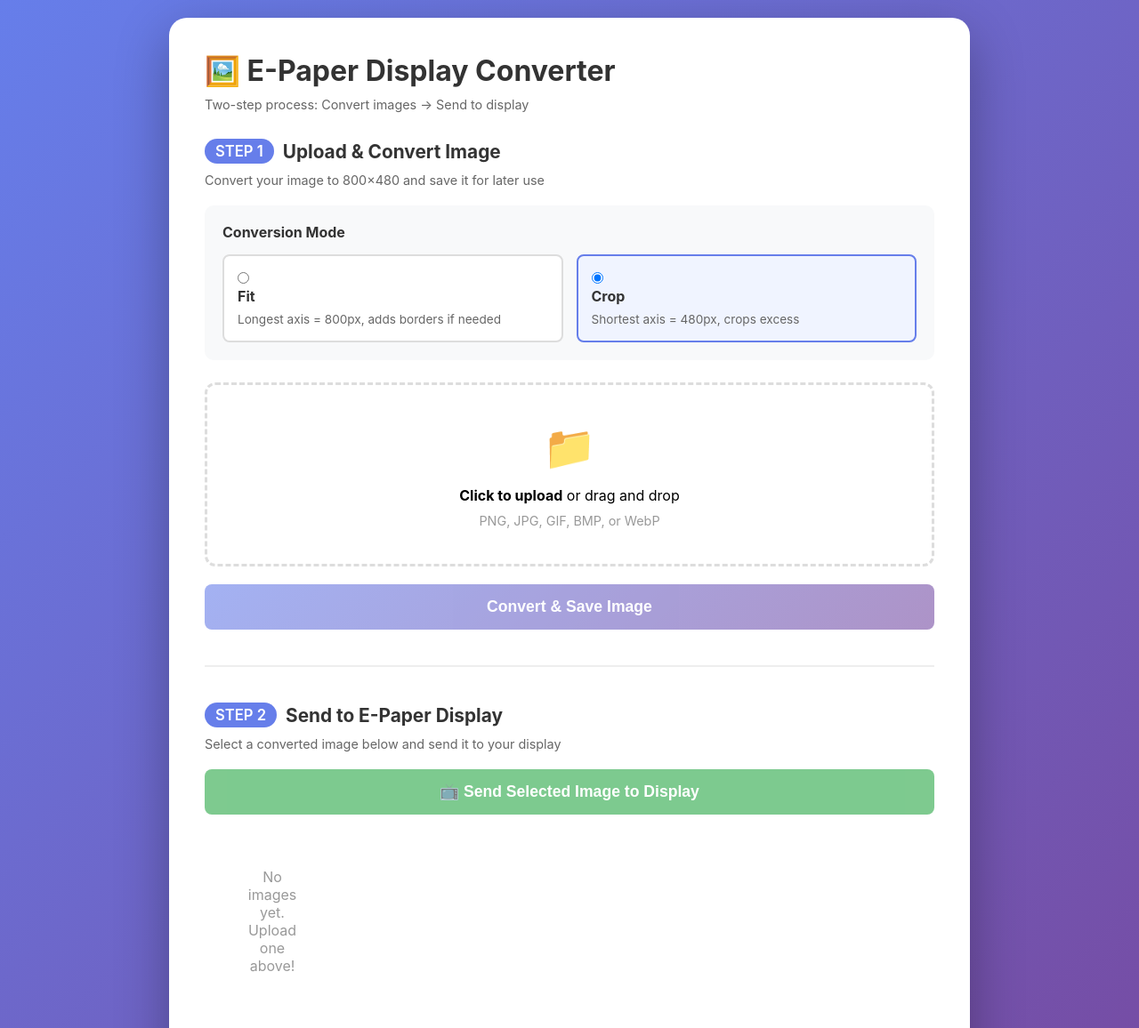
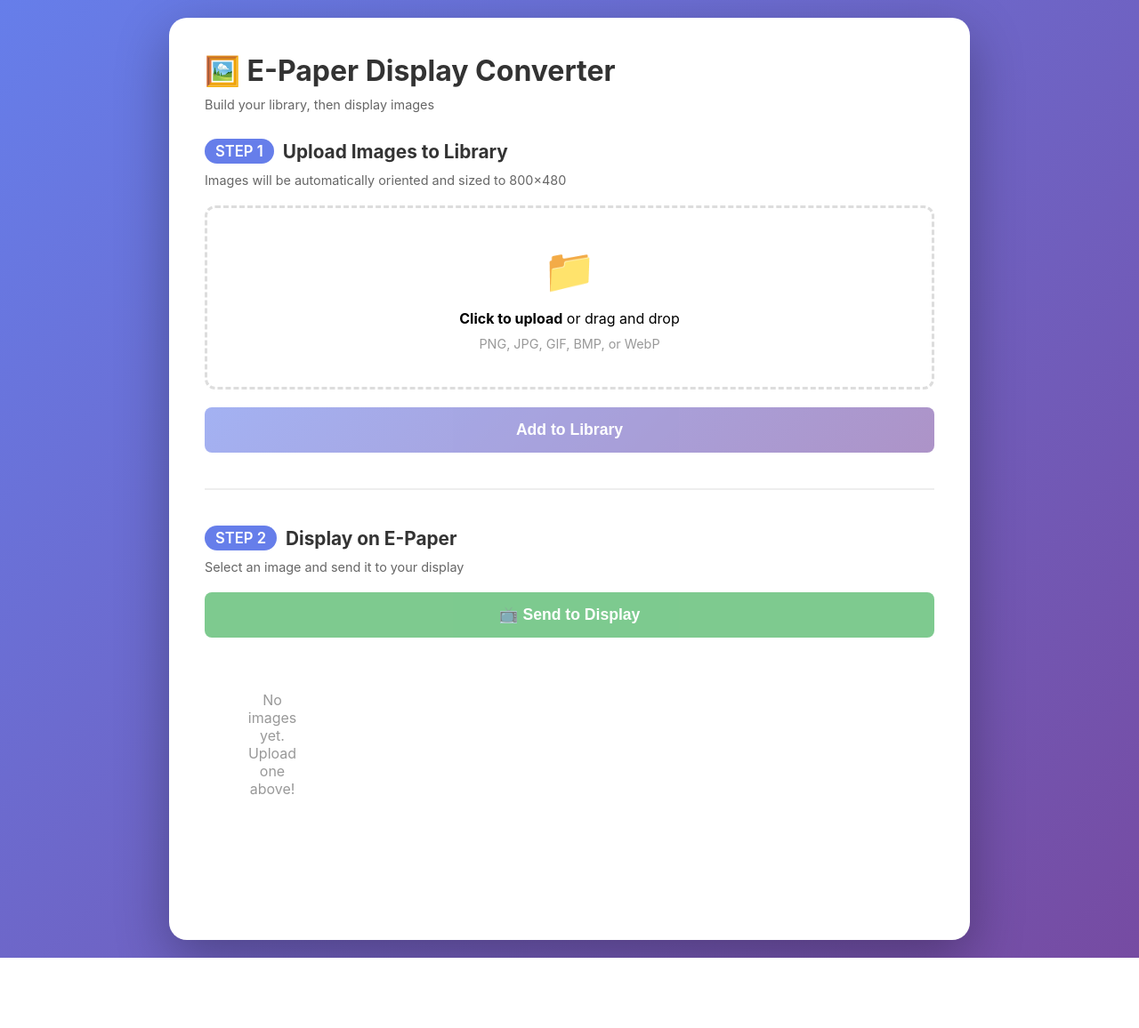
Before and after one commit to dsackr/eframe, a Flask app: page / in a window 1280 px wide. Shown: the top 1156 px of the page at 89% size. After the commit the page ends 1077 px from the top, so only its background shows below. Run offline with Flask 3, Linux system fonts and the light colour scheme; data that the repository does not hold is empty; some libraries are stand-ins or nearby versions.

Commit message:
Update index.html

```diff
--- a/templates/index.html
+++ b/templates/index.html
@@ -62,59 +62,6 @@
             color: #666;
             margin-bottom: 20px;
             font-size: 0.9em;
-        }
-
-        .mode-selector {
-            margin-bottom: 25px;
-            padding: 20px;
-            background: #f8f9fa;
-            border-radius: 10px;
-        }
-
-        .mode-selector h3 {
-            margin-bottom: 15px;
-            color: #333;
-            font-size: 1em;
-        }
-
-        .mode-options {
-            display: flex;
-            gap: 15px;
-        }
-
-        .mode-option {
-            flex: 1;
-            padding: 15px;
-            border: 2px solid #ddd;
-            border-radius: 8px;
-            cursor: pointer;
-            transition: all 0.3s;
-            background: white;
-        }
-
-        .mode-option:hover {
-            border-color: #667eea;
-            transform: translateY(-2px);
-        }
-
-        .mode-option.selected {
-            border-color: #667eea;
-            background: #f0f4ff;
-        }
-
-        .mode-option input[type="radio"] {
-            margin-right: 8px;
-        }
-
-        .mode-option strong {
-            display: block;
-            margin-bottom: 5px;
-            color: #333;
-        }
-
-        .mode-option small {
-            color: #666;
-            font-size: 0.85em;
         }
 
         .upload-area {
@@ -237,18 +184,6 @@
             color: #666;
         }
 
-        .gallery-item-mode {
-            position: absolute;
-            top: 5px;
-            left: 5px;
-            background: rgba(0,0,0,0.7);
-            color: white;
-            padding: 3px 8px;
-            border-radius: 4px;
-            font-size: 0.7em;
-            font-weight: 600;
-        }
-
         .delete-btn {
             position: absolute;
             top: 5px;
@@ -307,31 +242,15 @@
 <body>
     <div class="container">
         <h1>🖼️ E-Paper Display Converter</h1>
-        <p class="subtitle">Two-step process: Convert images → Send to display</p>
+        <p class="subtitle">Build your library, then display images</p>
 
-        <!-- STEP 1: Upload & Convert -->
+        <!-- STEP 1: Upload & Save -->
         <div class="section">
             <h2 class="section-title">
                 <span class="step-badge">STEP 1</span>
-                Upload & Convert Image
+                Upload Images to Library
             </h2>
-            <p class="section-desc">Convert your image to 800×480 and save it for later use</p>
-
-            <div class="mode-selector">
-                <h3>Conversion Mode</h3>
-                <div class="mode-options">
-                    <label class="mode-option">
-                        <input type="radio" name="mode" value="fit">
-                        <strong>Fit</strong>
-                        <small>Longest axis = 800px, adds borders if needed</small>
-                    </label>
-                    <label class="mode-option selected">
-                        <input type="radio" name="mode" value="crop" checked>
-                        <strong>Crop</strong>
-                        <small>Shortest axis = 480px, crops excess</small>
-                    </label>
-                </div>
-            </div>
+            <p class="section-desc">Images will be automatically oriented and sized to 800×480</p>
 
             <div class="upload-area" id="uploadArea">
                 <div class="upload-icon">📁</div>
@@ -340,20 +259,20 @@
                 <input type="file" id="fileInput" accept="image/*">
             </div>
 
-            <button id="uploadBtn" disabled>Convert & Save Image</button>
+            <button id="uploadBtn" disabled>Add to Library</button>
 
             <div class="status" id="uploadStatus"></div>
         </div>
 
-        <!-- STEP 2: Send to Display -->
+        <!-- STEP 2: Display -->
         <div class="section">
             <h2 class="section-title">
                 <span class="step-badge">STEP 2</span>
-                Send to E-Paper Display
+                Display on E-Paper
             </h2>
-            <p class="section-desc">Select a converted image below and send it to your display</p>
+            <p class="section-desc">Select an image and send it to your display</p>
 
-            <button id="displayBtn" class="secondary" disabled>📺 Send Selected Image to Display</button>
+            <button id="displayBtn" class="secondary" disabled>📺 Send to Display</button>
 
             <div class="gallery" id="gallery">
                 <div class="empty-state">No images yet. Upload one above!</div>
@@ -369,17 +288,6 @@
 
         // Load gallery on page load
         loadGallery();
-
-        // Mode selector styling
-        document.querySelectorAll('.mode-option').forEach(option => {
-            option.addEventListener('click', () => {
-                option.closest('.mode-options').querySelectorAll('.mode-option').forEach(o => {
-                    o.classList.remove('selected');
-                });
-                option.classList.add('selected');
-                option.querySelector('input').checked = true;
-            });
-        });
 
         // File upload handling
         const uploadArea = document.getElementById('uploadArea');
@@ -418,16 +326,15 @@
             uploadBtn.disabled = false;
         }
 
-        // STEP 1: Upload and convert
+        // STEP 1: Upload to library
         uploadBtn.addEventListener('click', async () => {
             if (!selectedFile) return;
 
             const formData = new FormData();
             formData.append('image', selectedFile);
-            formData.append('mode', document.querySelector('input[name="mode"]:checked').value);
 
             uploadBtn.disabled = true;
-            uploadBtn.innerHTML = 'Converting...<span class="loading"></span>';
+            uploadBtn.innerHTML = 'Processing...<span class="loading"></span>';
 
             try {
                 const response = await fetch('/upload', {
@@ -438,7 +345,7 @@
                 const result = await response.json();
 
                 if (result.success) {
-                    showStatus('uploadStatus', 'Image converted and saved! Select it below to send to display.', 'success');
+                    showStatus('uploadStatus', 'Image added to library! Select it below to display.', 'success');
 
                     // Reset
                     selectedFile = null;
@@ -455,7 +362,7 @@
                 showStatus('uploadStatus', `Error: ${error.message}`, 'error');
             } finally {
                 uploadBtn.disabled = false;
-                uploadBtn.innerHTML = 'Convert & Save Image';
+                uploadBtn.innerHTML = 'Add to Library';
             }
         });
 
@@ -477,7 +384,6 @@
                 gallery.innerHTML = images.map(img => `
                     <div class="gallery-item" data-filename="${img.filename}">
                         <img src="/thumbnails/${img.filename}" alt="${img.original_name}">
-                        <div class="gallery-item-mode">${img.mode.toUpperCase()}</div>
                         <div class="gallery-item-info">
                             ${img.original_name.substring(0, 20)}${img.original_name.length > 20 ? '...' : ''}
                         </div>
@@ -506,7 +412,7 @@
             if (!selectedStoredImage) return;
 
             displayBtn.disabled = true;
-            displayBtn.innerHTML = '📺 Sending to display...<span class="loading"></span>';
+            displayBtn.innerHTML = '📺 Sending...<span class="loading"></span>';
 
             try {
                 const response = await fetch('/display', {
@@ -522,7 +428,7 @@
                 const result = await response.json();
 
                 if (result.success) {
-                    showStatus('displayStatus', '✅ Image successfully displayed on e-paper!', 'success');
+                    showStatus('displayStatus', '✅ Image successfully displayed!', 'success');
                 } else {
                     showStatus('displayStatus', result.error, 'error');
                 }
@@ -530,7 +436,7 @@
                 showStatus('displayStatus', `Error: ${error.message}`, 'error');
             } finally {
                 displayBtn.disabled = false;
-                displayBtn.innerHTML = '📺 Send Selected Image to Display';
+                displayBtn.innerHTML = '📺 Send to Display';
             }
         });
 
```
